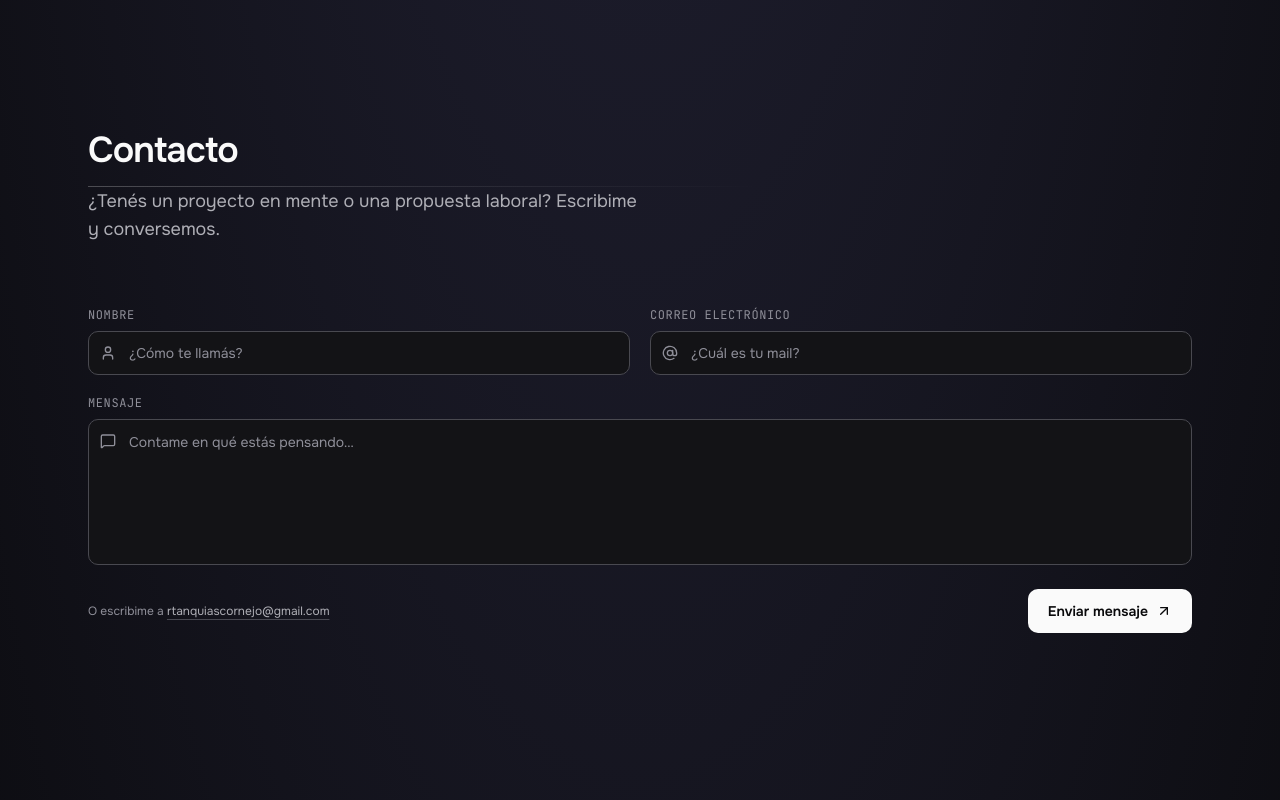
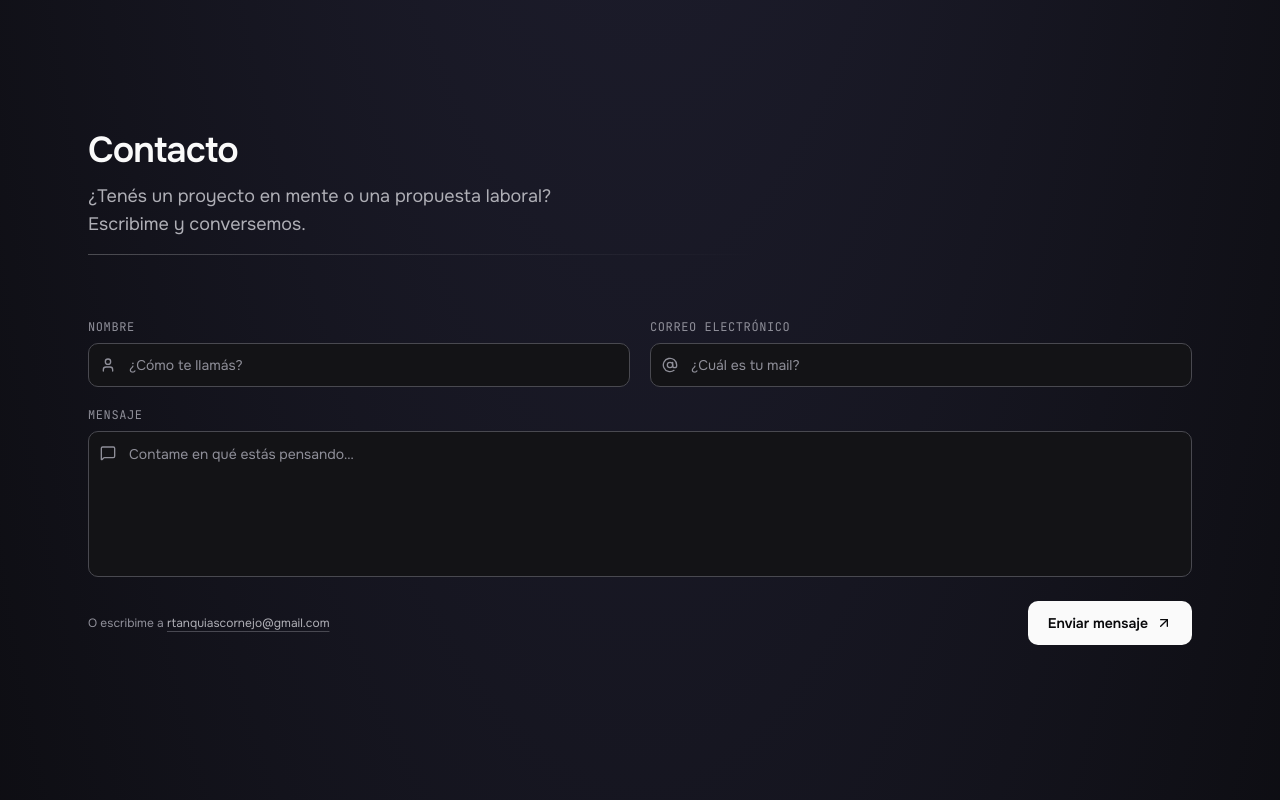
Before and after one commit to ramatc/portfolio, a Next.js app: page / in a window 1280 px wide. Shown: the part 4740-5540 px from the top of the page. Built offline with nearby package versions, Linux system fonts and the light colour scheme; no server answers.

Commit message:
fix: place contact divider below description

```diff
--- a/app/components/Section.tsx
+++ b/app/components/Section.tsx
@@ -37,6 +37,11 @@ const Section = ({
         <h2 className="text-balance text-3xl font-semibold tracking-tight text-fg md:text-4xl">
           {title}
         </h2>
+        {description ? (
+          <p className="mt-3 max-w-[40ch] text-pretty text-base text-fg-muted md:text-lg">
+            {description}
+          </p>
+        ) : null}
         <div className="mt-4 flex items-center">
           <motion.span
             initial={reduceMotion ? { scaleX: 1 } : { scaleX: 0 }}
@@ -51,11 +56,6 @@ const Section = ({
             aria-hidden="true"
           />
         </div>
-        {description ? (
-          <p className="mt-4max-w-[40ch] text-pretty text-base text-fg-muted md:text-lg">
-            {description}
-          </p>
-        ) : null}
       </motion.header>
       {children}
     </section>
```
